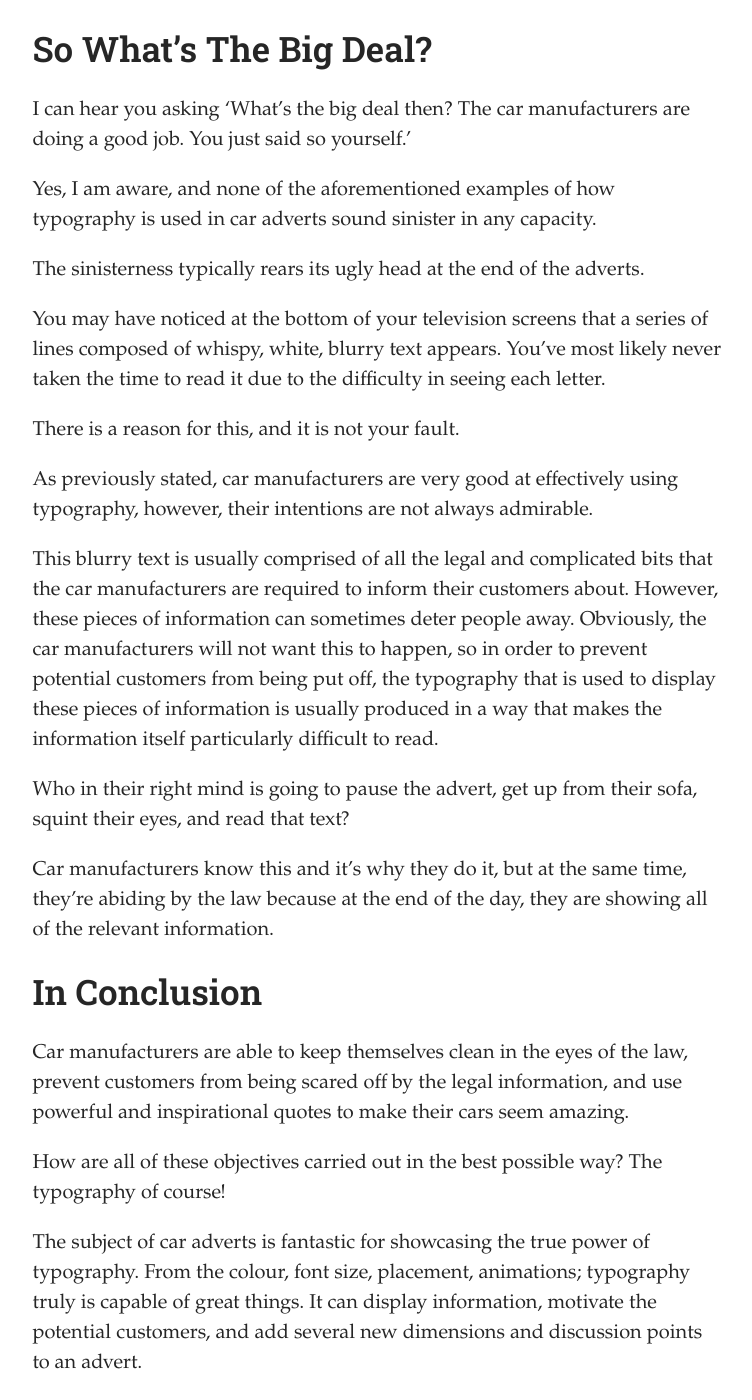
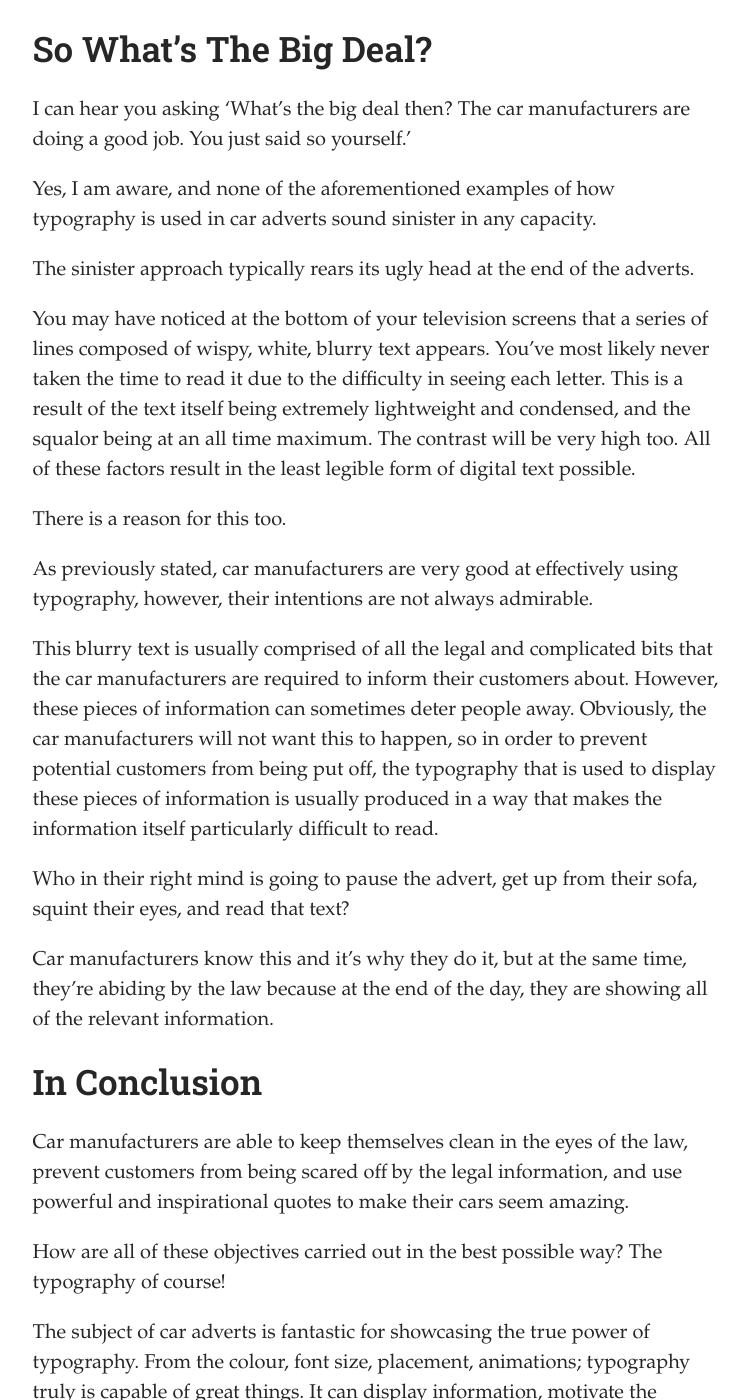
Before and after one commit to 19143507/typographicdesign, a Jekyll site: the page built from _posts/2021-09-27-sneaky-selling-what-car-manufacturers-dont-want-you-to-see.md, in a window 1280 px wide and 1400 px high, scrolled down 1369 px. Shown: the whole window, without its empty margins (262-1014 px from the left). Built offline with Jekyll 4.4.1, drawn with Linux system fonts in a browser that asks for light colours; some web fonts are replaced; some of the changed text lies outside the part shown.

Commit message:
Update Post “2021-09-27-sneaky-selling-what-car-manufacturers-dont-want-you-to-see”

```diff
--- a/_posts/2021-09-27-sneaky-selling-what-car-manufacturers-dont-want-you-to-see.md
+++ b/_posts/2021-09-27-sneaky-selling-what-car-manufacturers-dont-want-you-to-see.md
@@ -29,11 +29,11 @@ I can hear you asking 'What's the big deal then? The car manufacturers are doing
 
 Yes, I am aware, and none of the aforementioned examples of how typography is used in car adverts sound sinister in any capacity.
 
-The sinisterness typically rears its ugly head at the end of the adverts.
+The sinister approach typically rears its ugly head at the end of the adverts.
 
-You may have noticed at the bottom of your television screens that a series of lines composed of whispy, white, blurry text appears. You've most likely never taken the time to read it due to the difficulty in seeing each letter.
+You may have noticed at the bottom of your television screens that a series of lines composed of wispy, white, blurry text appears. You've most likely never taken the time to read it due to the difficulty in seeing each letter. This is a result of the text itself being extremely lightweight and condensed, and the squalor being at an all time maximum. The contrast will be very high too. All of these factors result in the least legible form of digital text possible.
 
-There is a reason for this, and it is not your fault.
+There is a reason for this too.
 
 As previously stated, car manufacturers are very good at effectively using typography, however, their intentions are not always admirable.
 
```
Also changed, not shown: other parts of _posts/2021-09-27-sneaky-selling-what-car-manufacturers-dont-want-you-to-see.md (+1 -1 lines).
